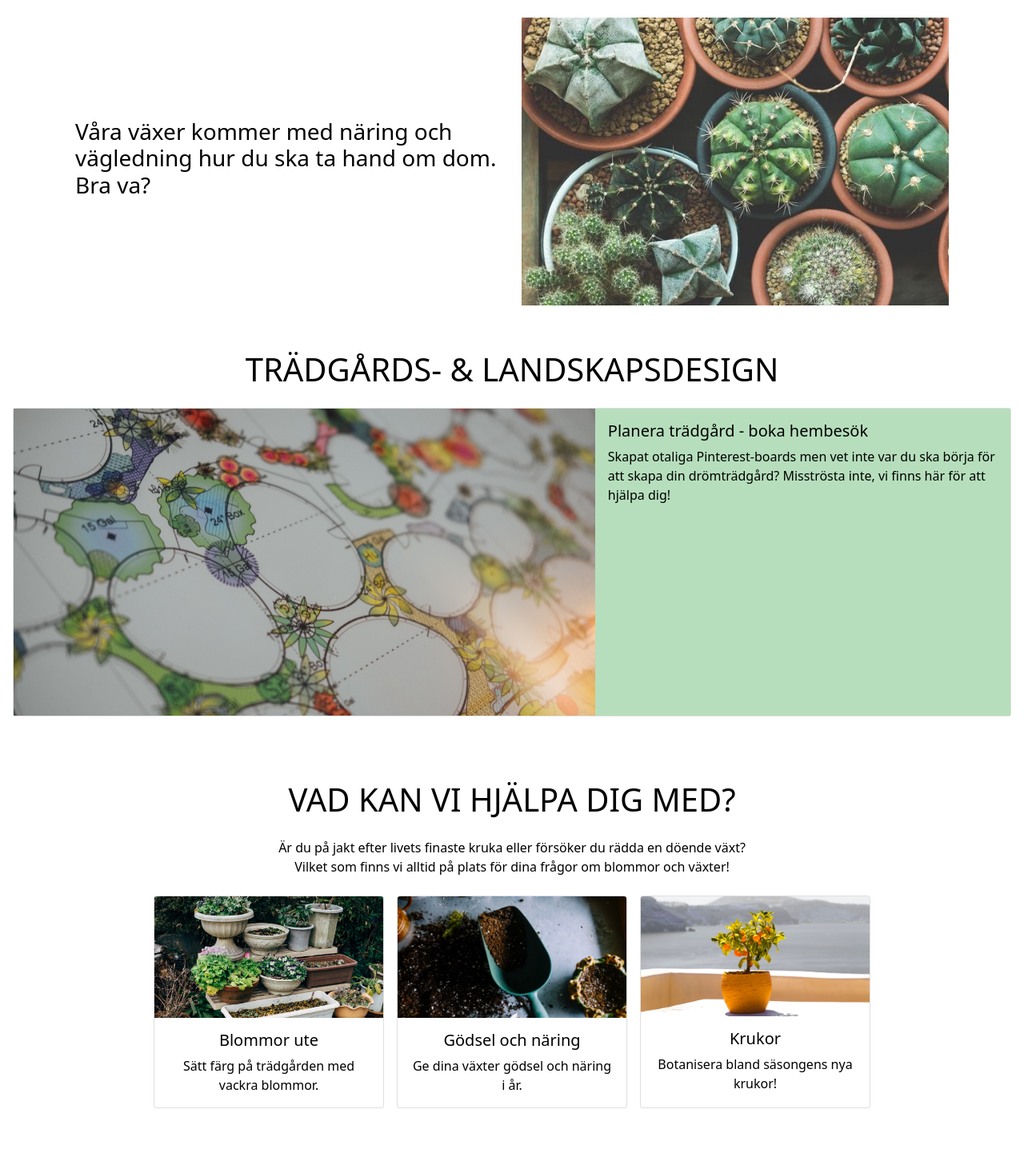
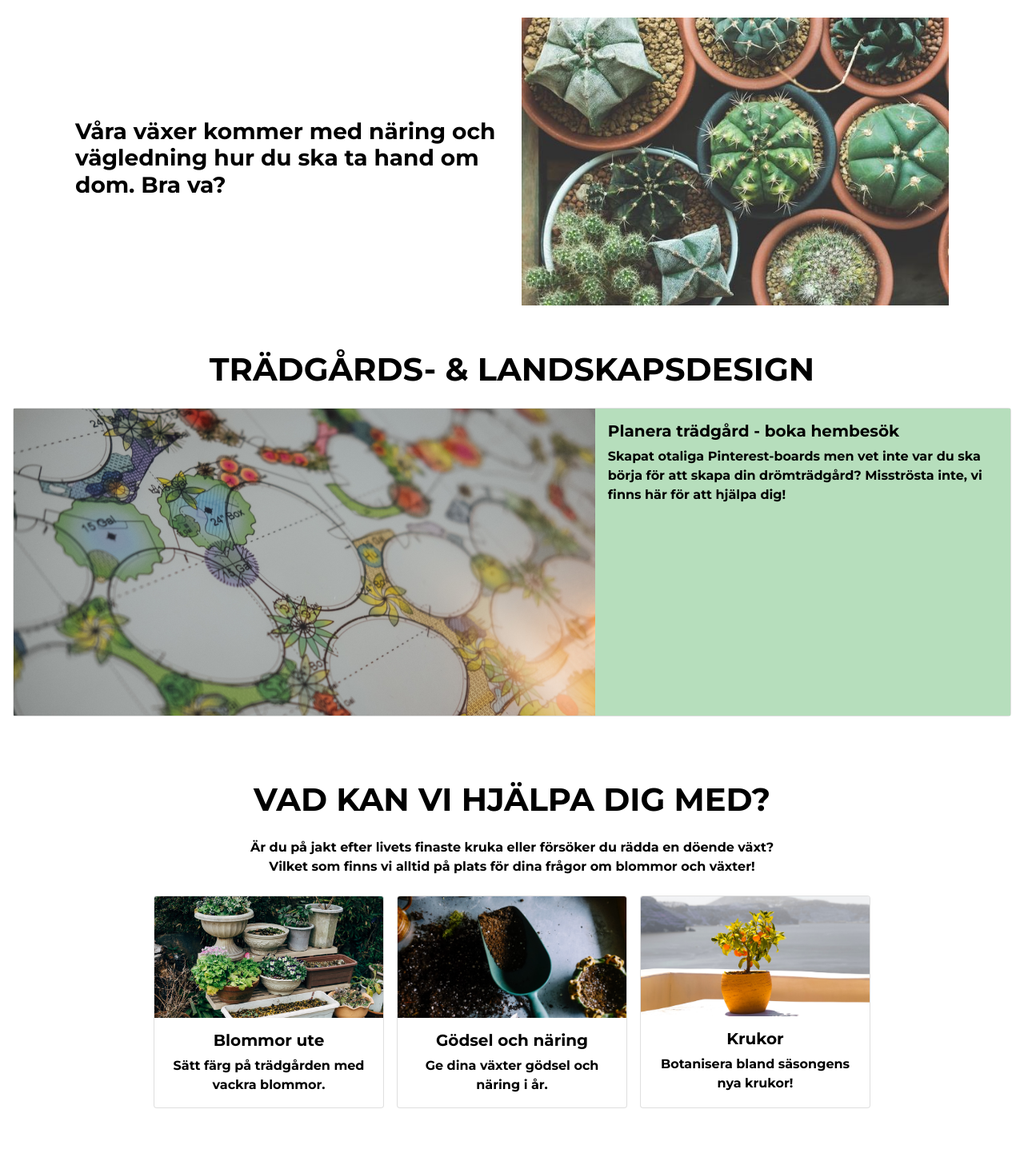
Before and after one commit to AvilinP/gronavaxter, a React (Create React App) app: page / in a window 1280 px wide. Shown: the part 1148-2610 px from the top of the page at 80% size. Built offline with nearby package versions, Linux system fonts and the light colour scheme; what react-chatbot-kit would draw is missing.

Commit message:
Added Swedish reviews

```diff
--- a/src/Components/Webshop/Homepage.js
+++ b/src/Components/Webshop/Homepage.js
@@ -49,12 +49,12 @@ function Homepage() {
                     <div className="col-sm-6">
                         <img src="/Images/vänsterbild_start.jpg" alt="bild" className="img-fluid" />
                     </div>
-                    <div className="col-sm-6 pt-4 info_text_start"><h3>Vi erbjuder färg till trädgården och inne. Så du och dina växter alltid har det allra bästa.</h3></div>
+                    <div className="col-sm-6 pt-4 info-text-start"><h3>Vi erbjuder färg till trädgården och inne. Så du och dina växter alltid har det allra bästa.</h3></div>
                 </div>
 
 
                 <div className="row info-row-start d-flex justify-content-center align-items-center">
-                    <div className="col-sm-6"><h3 className="pt-4 info_text_start">Våra växer kommer med näring och vägledning hur du ska ta hand om dom. Bra va?</h3></div>
+                    <div className="col-sm-6"><h3 className="pt-4 info-text-start">Våra växer kommer med näring och vägledning hur du ska ta hand om dom. Bra va?</h3></div>
                     <div className="col-sm-6">
                         <img src="/Images/högerbild_start.jpg" alt="bild" className="img-fluid pt-4"/>
                     </div>
@@ -62,7 +62,7 @@ function Homepage() {
             </div>
 
             <div className="d-flex flex-column justify-content-center align-items-center p-3">
-                <h1 className="pb-3 pt-3 info_text_start text-center">TRÄDGÅRDS- & LANDSKAPSDESIGN</h1>
+                <h1 className="pb-3 pt-3 info-text-start text-center">TRÄDGÅRDS- & LANDSKAPSDESIGN</h1>
 
 
                 <div className="card mb-3" style={{ maxWidth: "auto" }}>
@@ -72,8 +72,8 @@ function Homepage() {
                         </div>
                         <div className="col-md-5 bg-landscaping">
                             <div className="card-body ">
-                                <h5 className="card-title info_text_start">Planera trädgård - boka hembesök</h5>
-                                <p className="card-text info_text_start"> Skapat otaliga Pinterest-boards men vet inte var du ska börja för att skapa din drömträdgård? Misströsta inte, vi finns här för att hjälpa dig!</p>
+                                <h5 className="card-title info-text-start">Planera trädgård - boka hembesök</h5>
+                                <p className="card-text info-text-start"> Skapat otaliga Pinterest-boards men vet inte var du ska börja för att skapa din drömträdgård? Misströsta inte, vi finns här för att hjälpa dig!</p>
                             </div>
                         </div>
                     </div>
@@ -81,32 +81,32 @@ function Homepage() {
             </div>
 
             <div className="d-flex flex-column justify-content-center align-items-center p-5">
-                <h1 className="pb-3 info_text_start text-center">VAD KAN VI HJÄLPA DIG MED?</h1>
-                <p className="info_text_start text-center text-justify"> Är du på jakt efter livets finaste kruka eller försöker du rädda en döende växt? <br/> Vilket som finns vi alltid på plats för dina frågor om blommor och växter! </p>
+                <h1 className="pb-3 info-text-start text-center">VAD KAN VI HJÄLPA DIG MED?</h1>
+                <p className="info-text-start text-center text-justify"> Är du på jakt efter livets finaste kruka eller försöker du rädda en döende växt? <br/> Vilket som finns vi alltid på plats för dina frågor om blommor och växter! </p>
 
                 <div className="d-flex flex-lg-row flex-column">
 
                     <div className="card m-2" style={{ width: "18rem" }}>
                         <img src="/Images/blommor_ute.jpeg" className="card-img-top" alt="Blommor ute" />
                         <div className="card-body d-flex flex-column justify-content align-items-center">
-                            <h5 className="card-title text-center info_text_start">Blommor ute</h5>
-                            <p className="card-text text-center info_text_start">Sätt färg på trädgården med vackra blommor.</p>
+                            <h5 className="card-title text-center info-text-start">Blommor ute</h5>
+                            <p className="card-text text-center info-text-start">Sätt färg på trädgården med vackra blommor.</p>
                         </div>
                     </div>
 
                     <div className="card m-2" style={{ width: "18rem" }}>
                         <img src="/Images/blomjord.jpeg" className="card-img-top" alt="Gödsel och näring" />
                         <div className="card-body d-flex flex-column justify-content align-items-center">
-                            <h5 className="card-title text-center info_text_start">Gödsel och näring</h5>
-                            <p className="card-text text-center info_text_start">Ge dina växter gödsel och näring i år.</p>
+                            <h5 className="card-title text-center info-text-start">Gödsel och näring</h5>
+                            <p className="card-text text-center info-text-start">Ge dina växter gödsel och näring i år.</p>
                         </div>
                     </div>
 
                     <div className="card m-2" style={{ width: "18rem" }}>
                         <img src="/Images/blomkruka.jpeg" className="card-img-top" alt="Krukor" />
                         <div className="card-body d-flex flex-column justify-content align-items-center">
-                            <h5 className="card-title text-center info_text_start">Krukor</h5>
-                            <p className="card-text text-center info_text_start">Botanisera bland säsongens nya krukor!</p>
+                            <h5 className="card-title text-center info-text-start">Krukor</h5>
+                            <p className="card-text text-center info-text-start">Botanisera bland säsongens nya krukor!</p>
                         </div>
                     </div>
 
@@ -114,7 +114,7 @@ function Homepage() {
 
 
                 <div className="d-flex flex-column justify-content-center align-items-center p-lg-5">
-                    <h1 className="pb-3 pt-5 info_text_start">@GRONAVÄXTER</h1>
+                    <h1 className="pb-3 pt-5 info-text-start">@GRONAVÄXTER</h1>
 
                     <div className="container">
                         <div className="row mb-4">
--- a/src/Components/Webshop/Product.js
+++ b/src/Components/Webshop/Product.js
@@ -138,8 +138,7 @@ function ProductInfo() {
                                 <img className="rounded-circle w-50" src="./Images/recension_1.jpg" alt="En bild på glad person som gett en positiv recension" />
                                 <h7 className="info-text-start md-m-3 sm-m-1 mt-3">TERESE GREN</h7>
                             </div>
-                            <p className="text-center">Testimonials are short quotes from people who love your brand.
-                                It's a great way to convince customers to try your services.
+                            <p className="text-center">"Utan Gröna Växter hade mitt hem varit grått och blekt. Deras kundservice är också top-notch!"
                             </p>
                         </div>
 
@@ -148,8 +147,7 @@ function ProductInfo() {
                                 <img className="rounded-circle w-50" src="./Images/recension_2.jpg" alt="En bild på lavender" />
                                 <h7 className="info-text-start md-m-3 sm-m-1 mt-3">RITA BJÖRK</h7>
                             </div>
-                            <p className="text-center">Testimonials are short quotes from people who love your brand.
-                                It's a great way to convince customers to try your services.
+                            <p className="text-center">"Jag var på jakt efter en ovanliga växt och självklart hittade jag den direkt på Gröna Växter. Tänk om jag visste det från början!"
                             </p>
                         </div>
 
@@ -158,8 +156,7 @@ function ProductInfo() {
                                 <img className="rounded-circle w-50" src="./Images/recension_3.jpg" alt="En bild på lavender" />
                                 <h7 className="info-text-start md-m-3 sm-m-1 mt-3">GENE ALM</h7>
                             </div>
-                            <p className="text-center">Testimonials are short quotes from people who love your brand.
-                                It's a great way to convince customers to try your services.
+                            <p className="text-center">"Gröna Växter är verkligen min nya e-handelfavorit. Har du testat deras AR? Den är lika magisk som deras växter!"
                             </p>
                         </div>
 
@@ -168,8 +165,7 @@ function ProductInfo() {
                                 <img className="rounded-circle w-50" src="./Images/recension_4.jpg" alt="En bild på lavender" />
                                 <h7 className="info-text-start md-m-3 sm-m-1 mt-3">ANN & JERRY SKOG</h7>
                             </div>
-                            <p className="text-center">Testimonials are short quotes from people who love your brand.
-                                It's a great way to convince customers to try your services.
+                            <p className="text-center">"Vi har handlat växter i många år och till många hem och trädgårdar. Men inga växter överträffar de från Gröna Växter. Vilken hit!"
                             </p>
                         </div>
 
@@ -178,8 +174,7 @@ function ProductInfo() {
                                 <img className="rounded-circle w-50" src="./Images/recension_5.jpg" alt="En bild på lavender" />
                                 <h7 className="info-text-start md-m-3 sm-m-1 mt-3">ANDY LIND</h7>
                             </div>
-                            <p className="text-center">Testimonials are short quotes from people who love your brand.
-                                It's a great way to convince customers to try your services.
+                            <p className="text-center">"Mina händer är verkligen inte gröna. Men hos Gröna Växter blir dem det på en gång! Har du sett deras utbud? Här kan man hitta allt man behöver och lite till. "
                             </p>
                         </div>
 
@@ -188,8 +183,7 @@ function ProductInfo() {
                                 <img className="rounded-circle w-50" src="./Images/recension_6.jpg" alt="En bild på lavender" />
                                 <h7 className="info-text-start md-m-3 sm-m-1 mt-3">JENNY EK</h7>
                             </div>
-                            <p className="text-center">Testimonials are short quotes from people who love your brand.
-                                It's a great way to convince customers to try your services.
+                            <p className="text-center">"Glöm inte att testa deras AR-funktion också! Men den lyckas jag alltid köpa rätt storlek till min vardagsrum. Växter ska komplettera ett hem inte ta över."
                             </p>
                         </div>
 
@@ -200,7 +194,7 @@ function ProductInfo() {
 
 
             <div className="d-flex flex-column align-items-center p-5" style={{ minWidth: '21rem' }}>
-                <h3 className="info-text-start">BILDER FRÅN KÖPARE</h3>
+                <h3 className="info-text-start text-center">BILDER FRÅN KÖPARE</h3>
                 <div className="container">
                     <div className="row">
 
```
